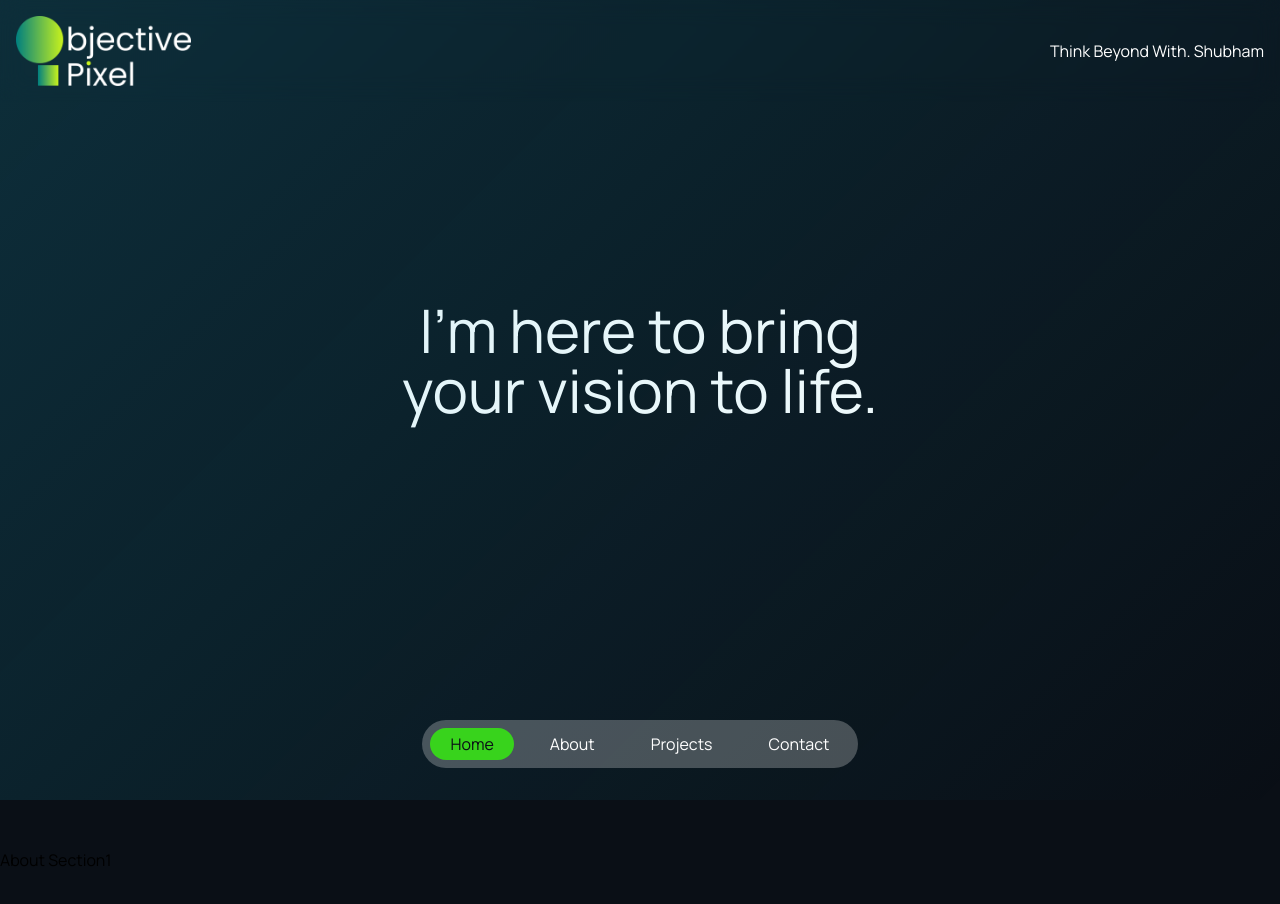
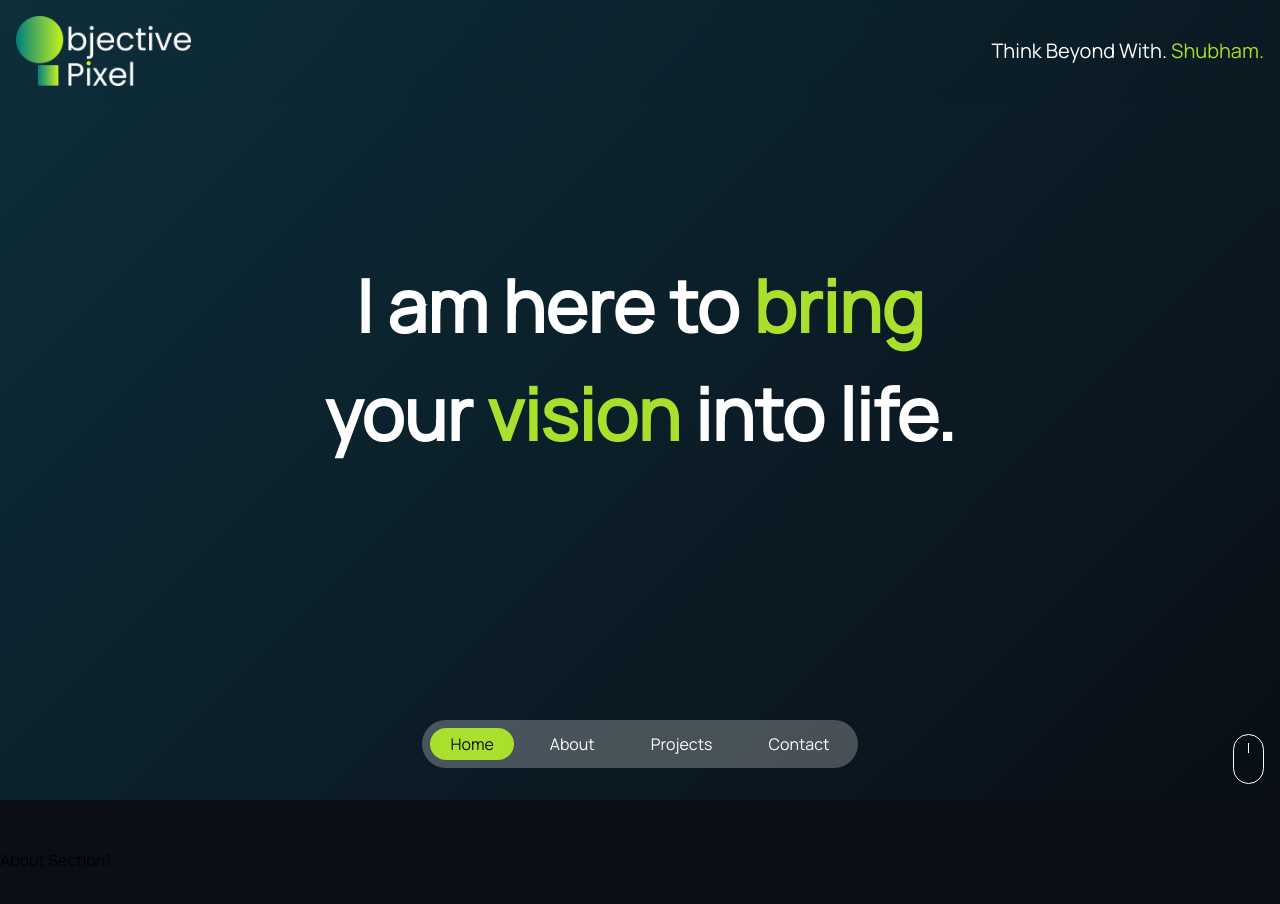
Before and after one commit to Shubham-ObjectivePixel/development, a React (Vite) app: page / in a window 1280 px wide. Shown: the top 904 px of the page. Built offline with nearby package versions, Linux system fonts and the light colour scheme.

Commit message:
Update 1.5

```diff
--- a/index.html
+++ b/index.html
@@ -10,7 +10,7 @@
 
 <body class="m-0 p-0 bg-op-darkBlue">
   <div class="op-bg-effect w-full h-full fixed left-0 top-0"></div>
-  <div id="site"></div>
+  <div id="site" class="relative"></div>
   <script type="module" src="./src/main.jsx"></script>
 </body>
 
--- a/src/App.jsx
+++ b/src/App.jsx
@@ -3,6 +3,7 @@ import Footer from './templates/footer/Footer'
 import AboutSection from './templates/main/home/AboutSection'
 import BannerSection from './templates/main/home/BannerSection'
 import SmoothScroll from './Components/Smoothscroll'
+import Mousescroll from './Components/Mousescroll'
 
 const App = () => {
     return (
@@ -12,6 +13,7 @@ const App = () => {
             <BannerSection></BannerSection>
             <AboutSection></AboutSection>
             <Footer></Footer>
+            <Mousescroll></Mousescroll>
         </>
     )
 }
--- /dev/null
+++ b/src/Components/Mousescroll.jsx
@@ -0,0 +1,11 @@
+const Mousescroll = () => {
+    return (
+        <>
+            <div className="w-[31px] h-[50px] rounded-full flex flex-wrap items-start justify-center pt-2 border border-white fixed bottom-4 right-4">
+                <div className="w-[1px] h-[10px] bg-white"></div>
+            </div>
+        </>
+    )
+}
+
+export default Mousescroll
--- a/src/index.css
+++ b/src/index.css
@@ -1,10 +1,26 @@
 @import "tailwindcss";
+
 @theme {
     --color-op-darkBlue: #0a0f16;
-    --color-op-green: #38d31c;
+    --color-op-green: #A8E02D;
     --color-op-white-25: rgb(255 255 255 / 25%);
 }
-body { font-weight: 400; font-family: "Manrope", sans-serif; }
-.container { width: 100%; max-width: 1520px; margin: 0 auto; }
-.op-bg-effect { background: linear-gradient(135deg, rgb(25 173 206 / 20%) 0%, rgba(0, 0, 0, 0) 100%); }
-.about-section { height: 400vh; }
+
+body {
+    font-weight: 400;
+    font-family: "Manrope", sans-serif;
+}
+
+.container {
+    width: 100%;
+    max-width: 1520px;
+    margin: 0 auto;
+}
+
+.op-bg-effect {
+    background: linear-gradient(135deg, rgb(25 173 206 / 20%) 0%, rgba(0, 0, 0, 0) 100%);
+}
+
+.about-section {
+    height: 400vh;
+}
--- a/src/templates/Main/Home/BannerSection.jsx
+++ b/src/templates/Main/Home/BannerSection.jsx
@@ -4,7 +4,7 @@ const BannerSection = () => {
     return (
         <>
             <section className="h-[90vh] flex justify-center items-center">
-                <h1 className="text-white text-6xl text-center bold">I’m here to <span className="op-text-heighlight">bring</span><br />your <span className="op-text-heighlight">vision</span> to life.</h1>
+                <h1 className="text-white text-[72px] leading-[108px] font-extrabold text-center">I am here to <span className="text-op-green">bring</span><br />your <span className="text-op-green">vision</span> into life.</h1>
             </section>
             <Navigation></Navigation>
         </>
--- a/src/templates/header/Header.jsx
+++ b/src/templates/header/Header.jsx
@@ -9,7 +9,7 @@ const Header = () => {
                         <a href="/">
                             <img src="/src/assets/images/logo.png" width={'175px'} alt="" />
                         </a>
-                        <h6 className='text-white'>Think Beyond With. <span className='op-text-heighlight'>Shubham</span></h6>
+                        <h6 className='text-white text-xl'>Think Beyond With. <span className='text-op-green font-medium'>Shubham.</span></h6>
                     </div>
                 </div>
             </header>
```
